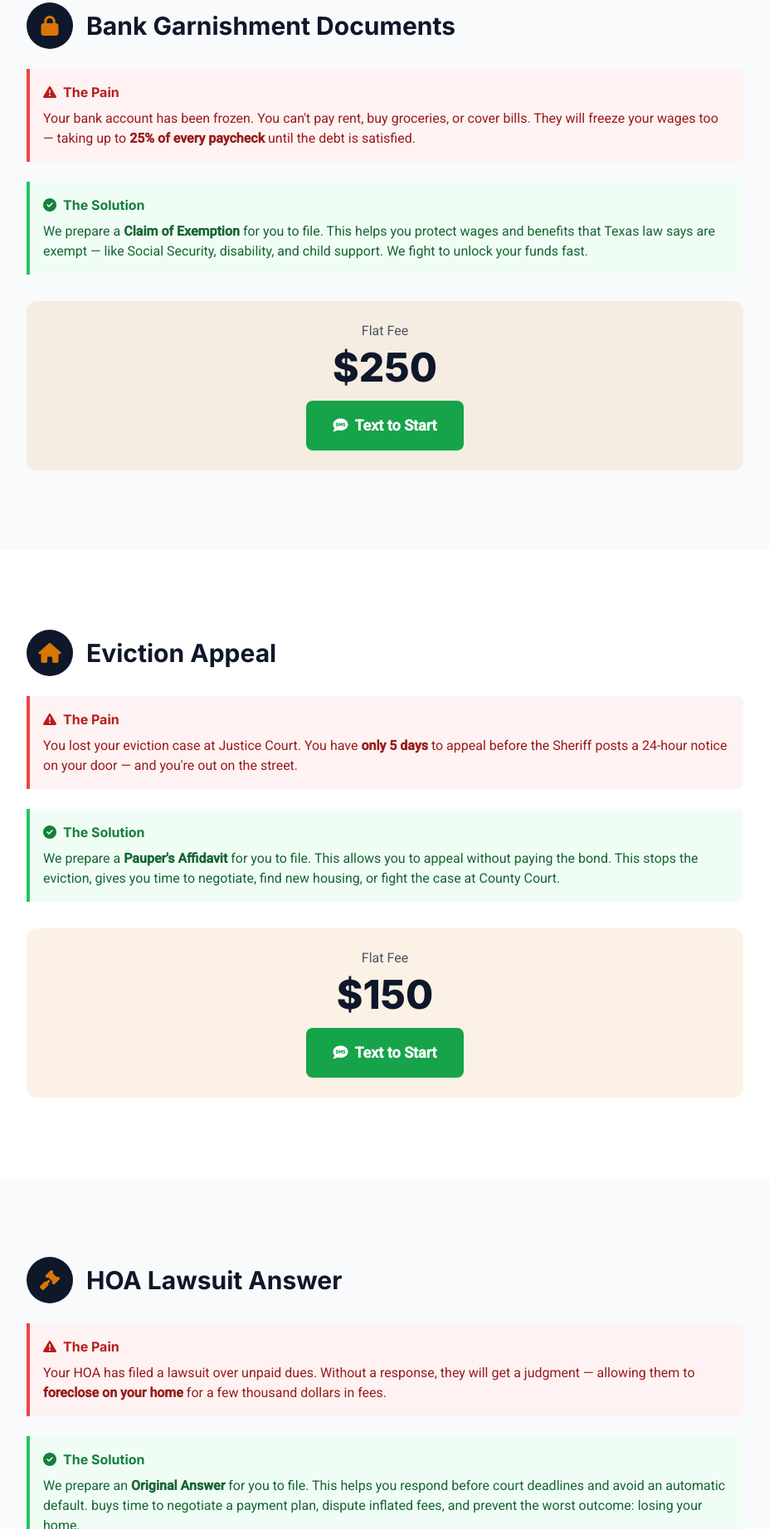
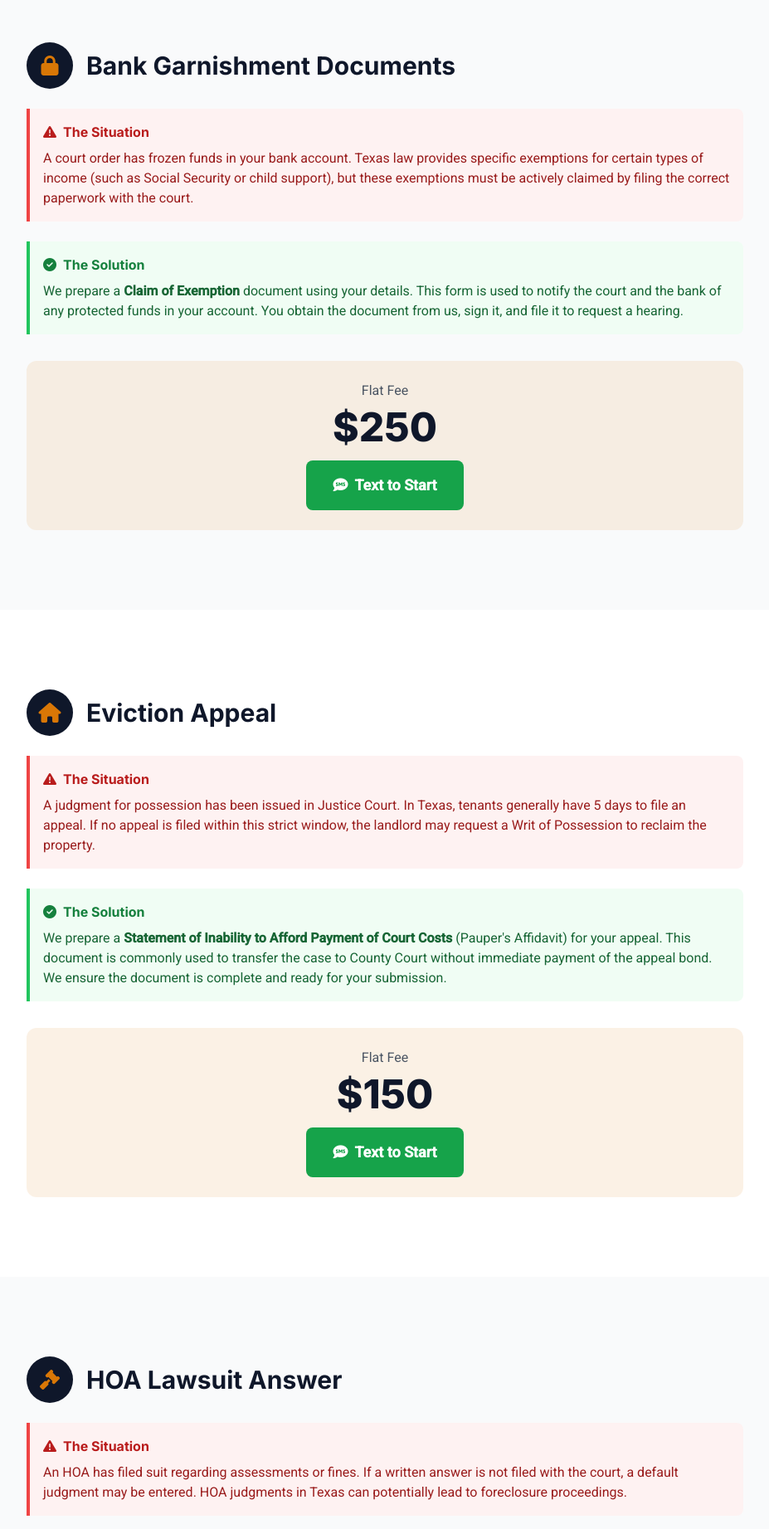
Before and after one commit to maheshreddyy345/txcivilhelp, a plain HTML site: page index.html in a window 1280 px wide. Shown: the part 2685-4528 px from the top of the page at 83% size, without its empty margins (176-1103 px from the left). Drawn offline with nearby package versions, Linux system fonts and the light colour scheme.

Commit message:
Refined content for strict UPL compliance

```diff
--- a/index.html
+++ b/index.html
@@ -228,19 +228,19 @@
 
             <div class="bg-red-50 border-l-4 border-red-500 p-4 mb-6 rounded-r-lg">
                 <h3 class="font-heading font-bold text-red-700 mb-2"><i
-                        class="fa-solid fa-triangle-exclamation mr-2"></i>The Pain</h3>
-                <p class="text-red-800">Debt buyers like Jefferson Capital, Portfolio Recovery, and Midland Credit have
-                    sued you. If you don't respond, they will get a <strong>default judgment</strong> — allowing them to
-                    freeze your bank account and garnish your wages for years.</p>
+                        class="fa-solid fa-triangle-exclamation mr-2"></i>The Situation</h3>
+                <p class="text-red-800">A lawsuit has been filed against you by a debt buyer. Under Texas law, failing
+                    to file a written response by the deadline typically results in a default judgment. A default
+                    judgment often enables creditors to pursue bank garnishment or receivership.</p>
             </div>
 
             <div class="bg-green-50 border-l-4 border-green-500 p-4 mb-8 rounded-r-lg">
                 <h3 class="font-heading font-bold text-green-700 mb-2"><i class="fa-solid fa-check-circle mr-2"></i>The
                     Solution</h3>
-                <p class="text-green-800">We prepare an <strong>Original Answer</strong> for you to file. This requires
-                    the plaintiff
-                    to prove their case with original documents — which they often cannot do. Many cases are dismissed
-                    or settled for pennies on the dollar.</p>
+                <p class="text-green-800">We prepare an <strong>Original Answer</strong> based on the information you
+                    provide, formatted for Texas courts. This document is commonly filed to deny the allegations and
+                    request that the plaintiff provide evidence in court. Once we prepare it, you file it with the court
+                    clerk.</p>
             </div>
 
             <div class="bg-gold/10 rounded-xl p-6 text-center">
@@ -269,19 +269,18 @@
 
             <div class="bg-red-50 border-l-4 border-red-500 p-4 mb-6 rounded-r-lg">
                 <h3 class="font-heading font-bold text-red-700 mb-2"><i
-                        class="fa-solid fa-triangle-exclamation mr-2"></i>The Pain</h3>
-                <p class="text-red-800">Your bank account has been frozen. You can't pay rent, buy groceries, or cover
-                    bills. They will freeze your wages too — taking up to <strong>25% of every paycheck</strong> until
-                    the debt is satisfied.</p>
+                        class="fa-solid fa-triangle-exclamation mr-2"></i>The Situation</h3>
+                <p class="text-red-800">A court order has frozen funds in your bank account. Texas law provides specific
+                    exemptions for certain types of income (such as Social Security or child support), but these
+                    exemptions must be actively claimed by filing the correct paperwork with the court.</p>
             </div>
 
             <div class="bg-green-50 border-l-4 border-green-500 p-4 mb-8 rounded-r-lg">
                 <h3 class="font-heading font-bold text-green-700 mb-2"><i class="fa-solid fa-check-circle mr-2"></i>The
                     Solution</h3>
-                <p class="text-green-800">We prepare a <strong>Claim of Exemption</strong> for you to file. This helps
-                    you protect wages and benefits
-                    that Texas law says are exempt — like Social Security, disability, and child support. We fight to
-                    unlock your funds fast.</p>
+                <p class="text-green-800">We prepare a <strong>Claim of Exemption</strong> document using your details.
+                    This form is used to notify the court and the bank of any protected funds in your account. You
+                    obtain the document from us, sign it, and file it to request a hearing.</p>
             </div>
 
             <div class="bg-gold/10 rounded-xl p-6 text-center">
@@ -310,19 +309,19 @@
 
             <div class="bg-red-50 border-l-4 border-red-500 p-4 mb-6 rounded-r-lg">
                 <h3 class="font-heading font-bold text-red-700 mb-2"><i
-                        class="fa-solid fa-triangle-exclamation mr-2"></i>The Pain</h3>
-                <p class="text-red-800">You lost your eviction case at Justice Court. You have <strong>only 5
-                        days</strong> to appeal before the Sheriff posts a 24-hour notice on your door — and you're out
-                    on the street.</p>
+                        class="fa-solid fa-triangle-exclamation mr-2"></i>The Situation</h3>
+                <p class="text-red-800">A judgment for possession has been issued in Justice Court. In Texas, tenants
+                    generally have 5 days to file an appeal. If no appeal is filed within this strict window, the
+                    landlord may request a Writ of Possession to reclaim the property.</p>
             </div>
 
             <div class="bg-green-50 border-l-4 border-green-500 p-4 mb-8 rounded-r-lg">
                 <h3 class="font-heading font-bold text-green-700 mb-2"><i class="fa-solid fa-check-circle mr-2"></i>The
                     Solution</h3>
-                <p class="text-green-800">We prepare a <strong>Pauper's Affidavit</strong> for you to file. This allows
-                    you to appeal without paying the
-                    bond. This stops the eviction, gives you time to negotiate, find new housing, or fight the case at
-                    County Court.</p>
+                <p class="text-green-800">We prepare a <strong>Statement of Inability to Afford Payment of Court
+                        Costs</strong> (Pauper's Affidavit) for your appeal. This document is commonly used to transfer
+                    the case to County Court without immediate payment of the appeal bond. We ensure the document is
+                    complete and ready for your submission.</p>
             </div>
 
             <div class="bg-gold/10 rounded-xl p-6 text-center">
@@ -351,19 +350,18 @@
 
             <div class="bg-red-50 border-l-4 border-red-500 p-4 mb-6 rounded-r-lg">
                 <h3 class="font-heading font-bold text-red-700 mb-2"><i
-                        class="fa-solid fa-triangle-exclamation mr-2"></i>The Pain</h3>
-                <p class="text-red-800">Your HOA has filed a lawsuit over unpaid dues. Without a response, they will get
-                    a judgment — allowing them to <strong>foreclose on your home</strong> for a few thousand dollars in
-                    fees.</p>
+                        class="fa-solid fa-triangle-exclamation mr-2"></i>The Situation</h3>
+                <p class="text-red-800">An HOA has filed suit regarding assessments or fines. If a written answer is not
+                    filed with the court, a default judgment may be entered. HOA judgments in Texas can potentially lead
+                    to foreclosure proceedings.</p>
             </div>
 
             <div class="bg-green-50 border-l-4 border-green-500 p-4 mb-8 rounded-r-lg">
                 <h3 class="font-heading font-bold text-green-700 mb-2"><i class="fa-solid fa-check-circle mr-2"></i>The
                     Solution</h3>
-                <p class="text-green-800">We prepare an <strong>Original Answer</strong> for you to file. This helps you
-                    respond before court deadlines and avoid an automatic default.
-                    buys time to negotiate a payment plan, dispute inflated fees, and prevent the worst outcome: losing
-                    your home.</p>
+                <p class="text-green-800">We prepare an <strong>Original Answer</strong> based on your direction. Filing
+                    this document allows the court to hear your side of the dispute. We check that your document meets
+                    all formatting requirements so it is ready for you to file.</p>
             </div>
 
             <div class="bg-gold/10 rounded-xl p-6 text-center">
```
